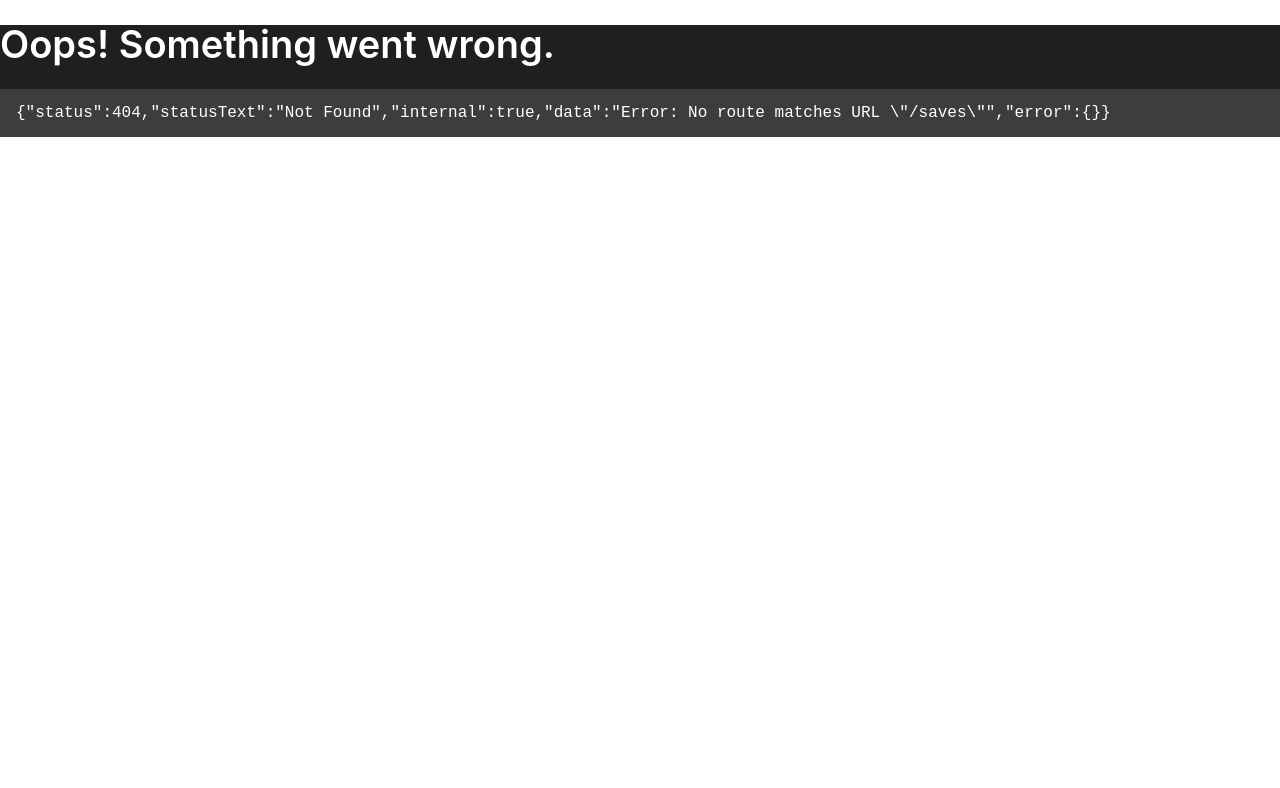
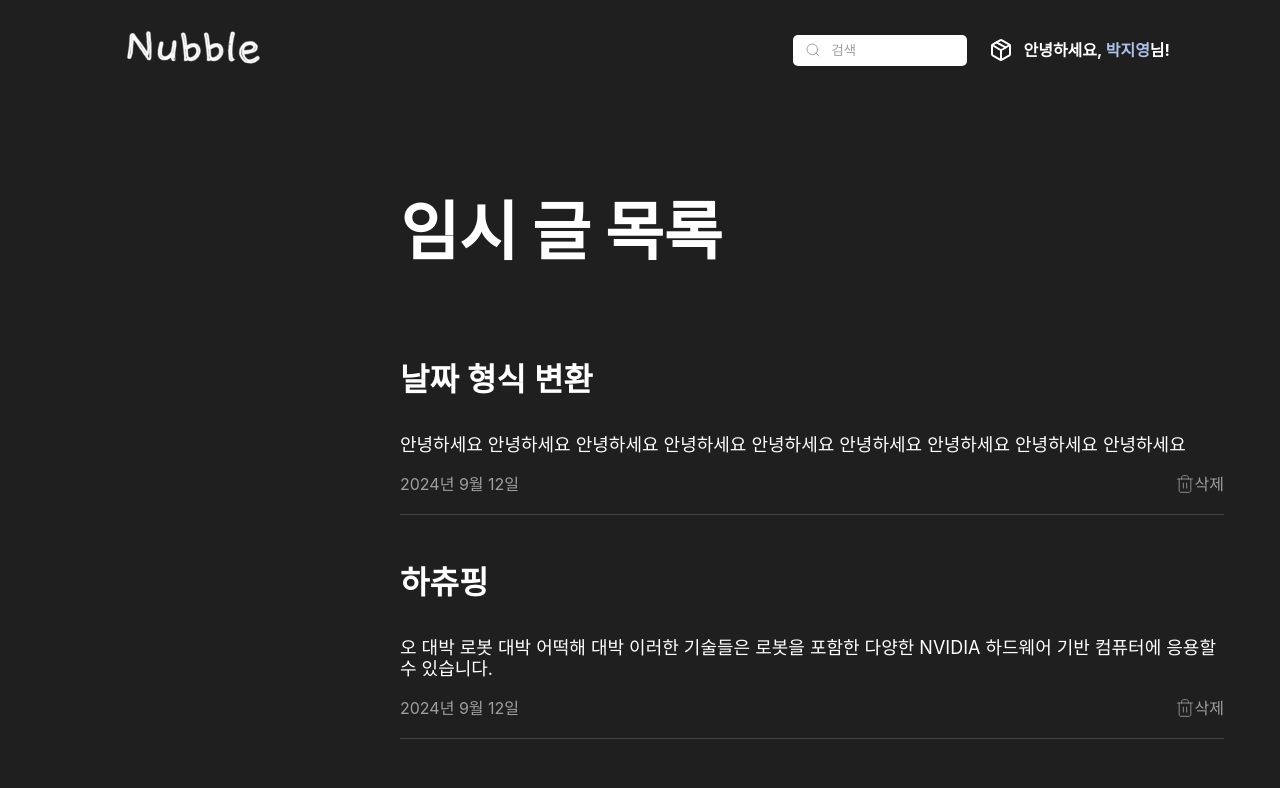
Before and after one commit to Nubblee/Nubble-FE, a React (Vite) app: page /saves in a window 1280 px wide. Before the commit this address had no page. Shown: the top 788 px of the page. Built offline with nearby package versions, Linux system fonts and the light colour scheme; a web font is replaced by a local one.

Commit message:
design/임시 글 목록 페이지 UI 구현 (#13)

```diff
--- a/src/components/Header.tsx
+++ b/src/components/Header.tsx
@@ -4,9 +4,12 @@ import Logo from '@components/Logo'
 import { Package, Search } from 'lucide-react'
 import { fontWeight } from '@/constants/font'
 import colors from '@/constants/color'
+import { useNavigate } from 'react-router-dom'
 
 const Header = () => {
 	const [userName, setUserName] = useState<string>('박지영')
+	const navigate = useNavigate()
+
 	return (
 		<Container>
 			<Logo logoWidth={160} clickable={true} />
@@ -15,7 +18,13 @@ const Header = () => {
 					<Search className="search-icon" strokeWidth={1.5} color={colors.commentGray} size={16} />
 					<input type="text" placeholder="검색" />
 				</SearchForm>
-				<Package strokeWidth={2} className="box-icon" />
+				<Package
+					strokeWidth={2}
+					className="box-icon"
+					onClick={() => {
+						navigate('/saves')
+					}}
+				/>
 				<div className="user-name">
 					안녕하세요, <span>{userName}</span>님!
 				</div>
--- /dev/null
+++ b/src/pages/Saves.tsx
@@ -0,0 +1,113 @@
+import React from 'react'
+import styled from '@emotion/styled'
+import { fontSize, fontWeight } from '@/constants/font'
+import { Trash2 } from 'lucide-react'
+import colors from '@/constants/color'
+
+const savesContent = [
+	{
+		id: 1,
+		date: '2024년 9월 12일',
+		title: '날짜 형식 변환',
+		content:
+			'안녕하세요 안녕하세요 안녕하세요 안녕하세요 안녕하세요 안녕하세요 안녕하세요 안녕하세요 안녕하세요 ',
+	},
+	{
+		id: 2,
+		date: '2024년 9월 12일',
+		title: '하츄핑',
+		content:
+			'오 대박 로봇 대박 어떡해 대박 이러한 기술들은 로봇을 포함한 다양한 NVIDIA 하드웨어 기반 컴퓨터에 응용할 수 있습니다.',
+	},
+	{
+		id: 3,
+		date: '2024년 9월 12일',
+		title: '날짜 형식 변환',
+		content:
+			'안녕하세요 안녕하세요 안녕하세요 안녕하세요 안녕하세요 안녕하세요 안녕하세요 안녕하세요 안녕하세요 ',
+	},
+	{
+		id: 4,
+		date: '2024년 9월 12일',
+		title: '하츄핑',
+		content:
+			'오 대박 로봇 대박 어떡해 대박 이러한 기술들은 로봇을 포함한 다양한 NVIDIA 하드웨어 기반 컴퓨터에 응용할 수 있습니다.',
+	},
+]
+
+const Saves = () => {
+	return (
+		<Container>
+			<div className="title">임시 글 목록</div>
+			<SaveContainer>
+				<ul className="save">
+					{savesContent.map(({ id, date, title, content }) => (
+						<li key={id} className="save-list">
+							<div className="save-title">{title}</div>
+							<div className="save-content">{content}</div>
+							<div className="last-container">
+								<span>{date}</span>
+								<span className="delete">
+									<Trash2 strokeWidth={1} size={20} />
+									삭제
+								</span>
+							</div>
+						</li>
+					))}
+				</ul>
+			</SaveContainer>
+		</Container>
+	)
+}
+
+const Container = styled.div`
+	width: 100%;
+	height: 100vh;
+	padding: 0 400px;
+
+	.title {
+		font-size: 64px;
+		font-weight: ${fontWeight.extraBold};
+		margin: 100px 0;
+	}
+`
+
+const SaveContainer = styled.div`
+	width: 824px;
+
+	.save-list {
+		border-bottom: 1px solid ${colors.commentBlack};
+		margin-bottom: 52px;
+	}
+
+	.save-title {
+		font-size: ${fontSize.xxxxl};
+		font-weight: ${fontWeight.semiBold};
+		margin-bottom: 38px;
+	}
+
+	.save-content {
+		font-size: ${fontSize.lg};
+		line-height: 1.2;
+		margin-bottom: 18px;
+	}
+
+	.last-container {
+		display: flex;
+		justify-content: space-between;
+		align-items: center;
+		margin-bottom: 20px;
+		color: ${colors.commentGray};
+	}
+
+	.delete {
+		display: flex;
+		align-items: center;
+		cursor: pointer;
+
+		&:hover {
+			color: ${colors.white};
+		}
+	}
+`
+export default Saves
--- a/src/routes/router.tsx
+++ b/src/routes/router.tsx
@@ -3,6 +3,7 @@ import Layout from '@/layout/Layout'
 import ErrorPage from '@/pages/ErrorPage'
 import Home from '@/pages/Home'
 import Login from '@/pages/Login'
+import Saves from '@/pages/Saves'
 
 export const router = createBrowserRouter([
 	{
@@ -18,6 +19,10 @@ export const router = createBrowserRouter([
 				path: '/login',
 				element: <Login />, // 로그인 페이지 (헤더 없음)
 			},
+			{
+				path: '/saves',
+				element: <Saves />,
+			},
 		],
 	},
 ])
```
